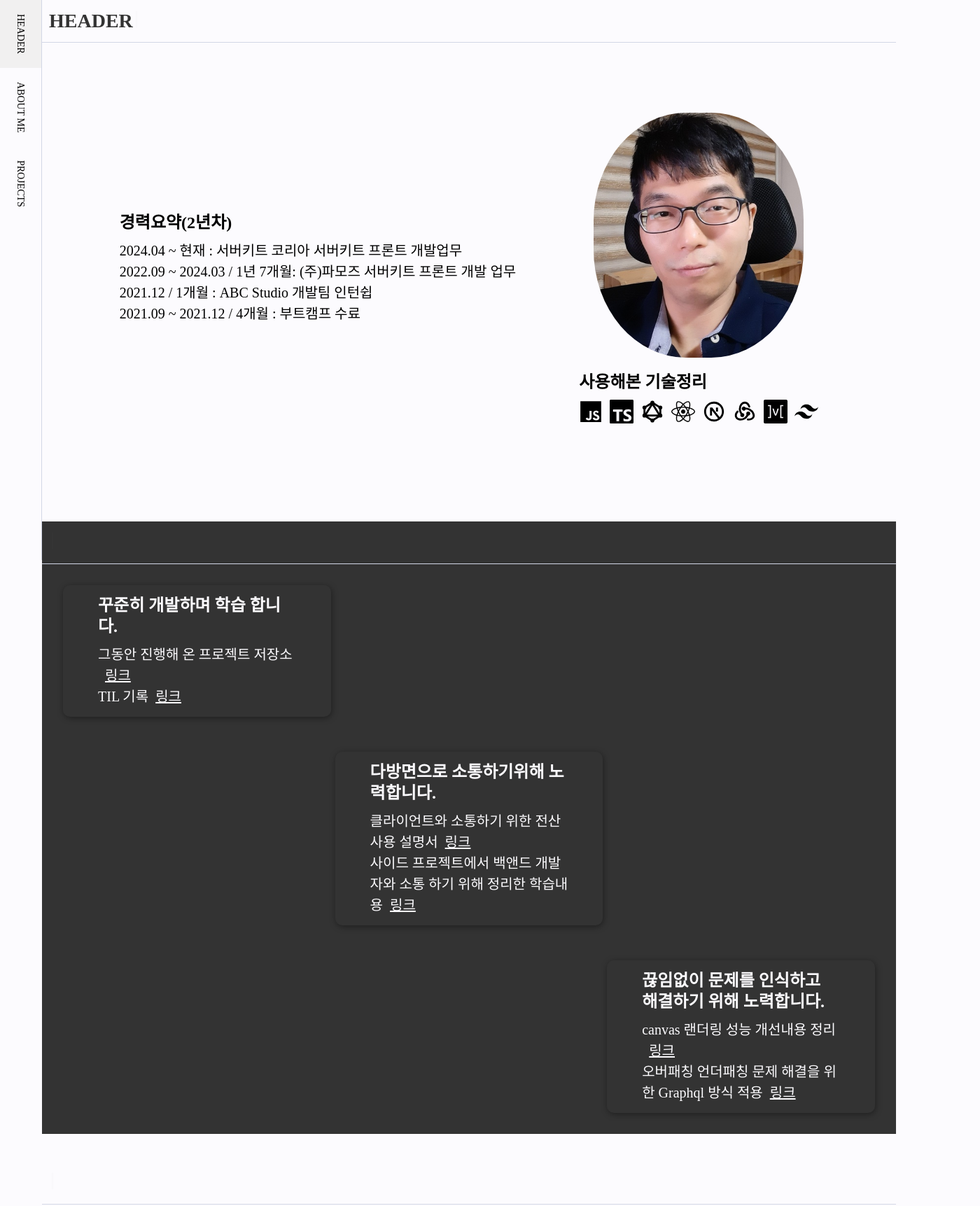
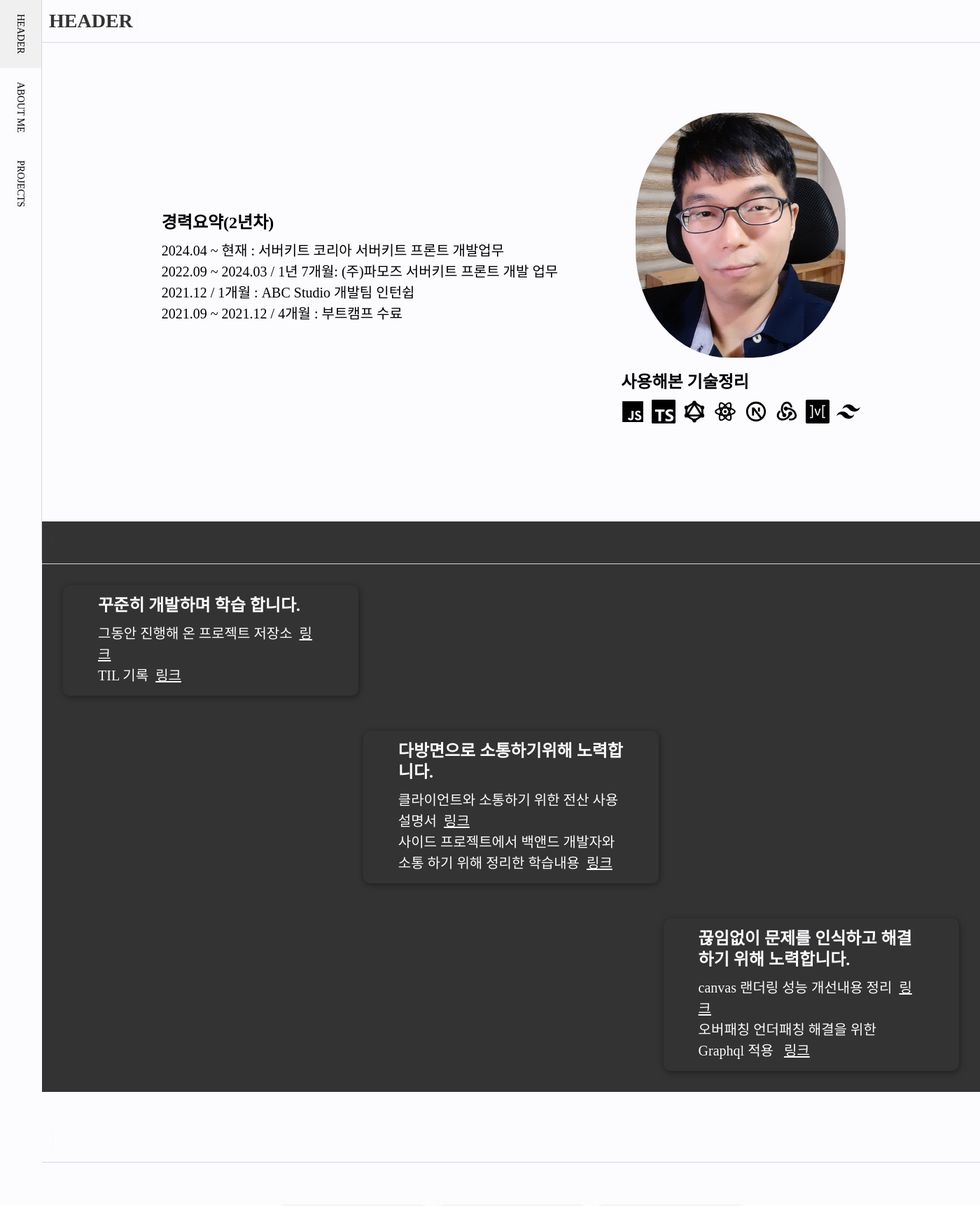
Before and after one commit to pakjonghun/advanced-introcude, a React (Create React App) app: page / in a window 1280 px wide. Shown: the top 1723 px of the page at 70% size, 1400 px wide, since content can reach past the window. Built offline with nearby package versions, Linux system fonts and the light colour scheme.

Commit message:
아이콘 변경(리엑트) 및 바디 최소  너비 1400으로 늘림

```diff
--- a/src/components/AboutMe/AboutMe.tsx
+++ b/src/components/AboutMe/AboutMe.tsx
@@ -76,7 +76,7 @@ const AboutMe = () => {
                   링크
                 </a>
                 <br />
-                <span>오버패칭 언더패칭 문제 해결을 위한 Graphql 방식 적용</span>
+                <span>오버패칭 언더패칭 해결을 위한 Graphql 적용 </span>
                 <a
                   rel="noreferrer"
                   target="_blank"
--- a/src/components/Header/Header.tsx
+++ b/src/components/Header/Header.tsx
@@ -1,3 +1,4 @@
+import { RiReactjsLine } from 'react-icons/ri';
 import { RiNextjsLine } from 'react-icons/ri';
 import { SiTailwindcss } from 'react-icons/si';
 import { SiMobx } from 'react-icons/si';
@@ -48,7 +49,7 @@ const Header = () => {
                       <IoLogoJavascript size={iconSize} />
                       <SiTypescript size={iconSize} />
                       <TbBrandGraphql size={iconSize} />
-                      <FaReact size={iconSize} />
+                      <RiReactjsLine size={iconSize} />
                       <RiNextjsLine size={iconSize} />
                       <TbBrandRedux size={iconSize} />
                       <SiMobx size={iconSize} />
--- a/src/styles/index.css
+++ b/src/styles/index.css
@@ -21,7 +21,7 @@
 body {
   margin: 0;
   height: 100vh;
-  min-width: 1200px;
+  min-width: 1400px;
   background-color: var(--color-bg);
   line-height: 1;
   font-family: -apple-system, BlinkMacSystemFont, 'Segoe UI', 'Roboto', 'Oxygen', 'Ubuntu',
```
